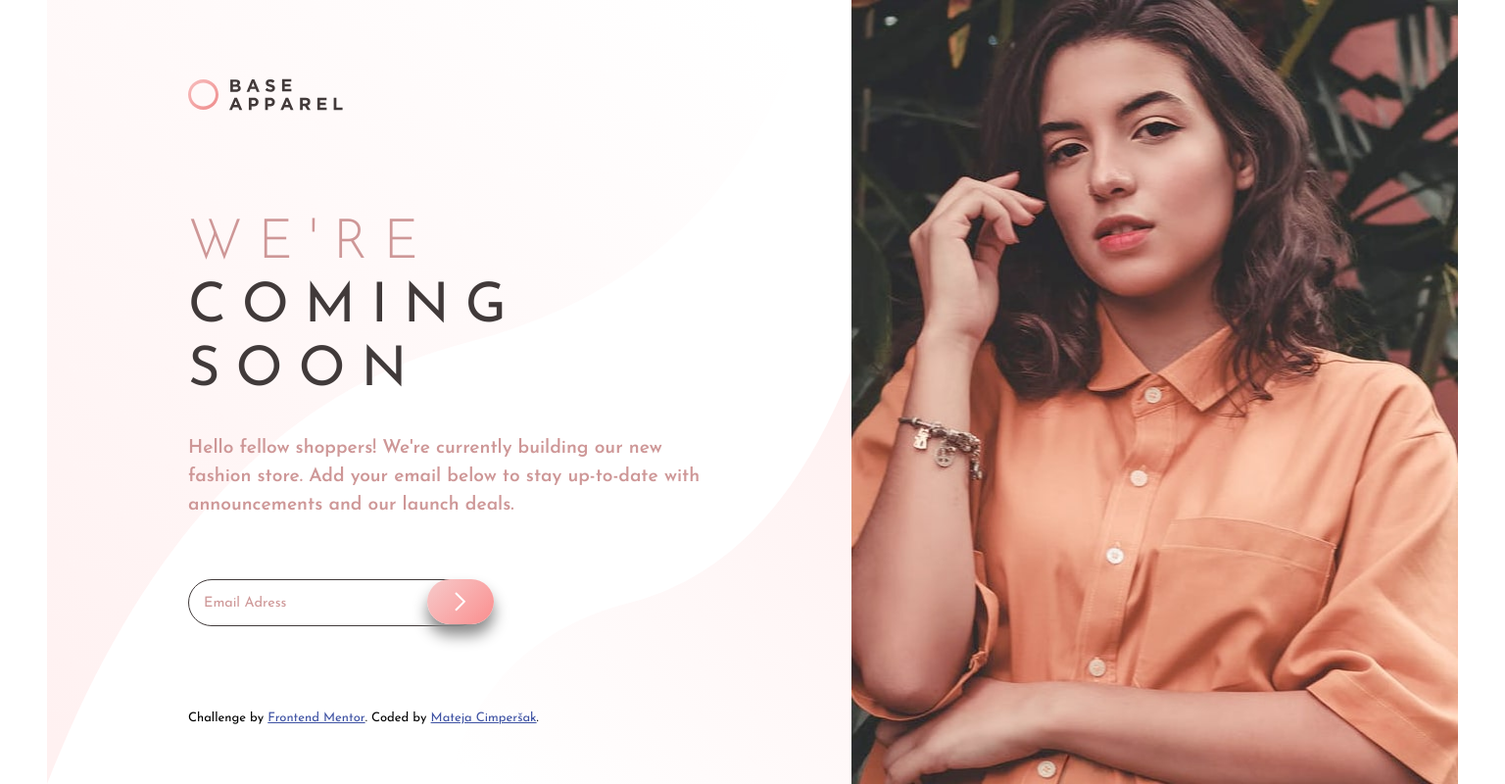
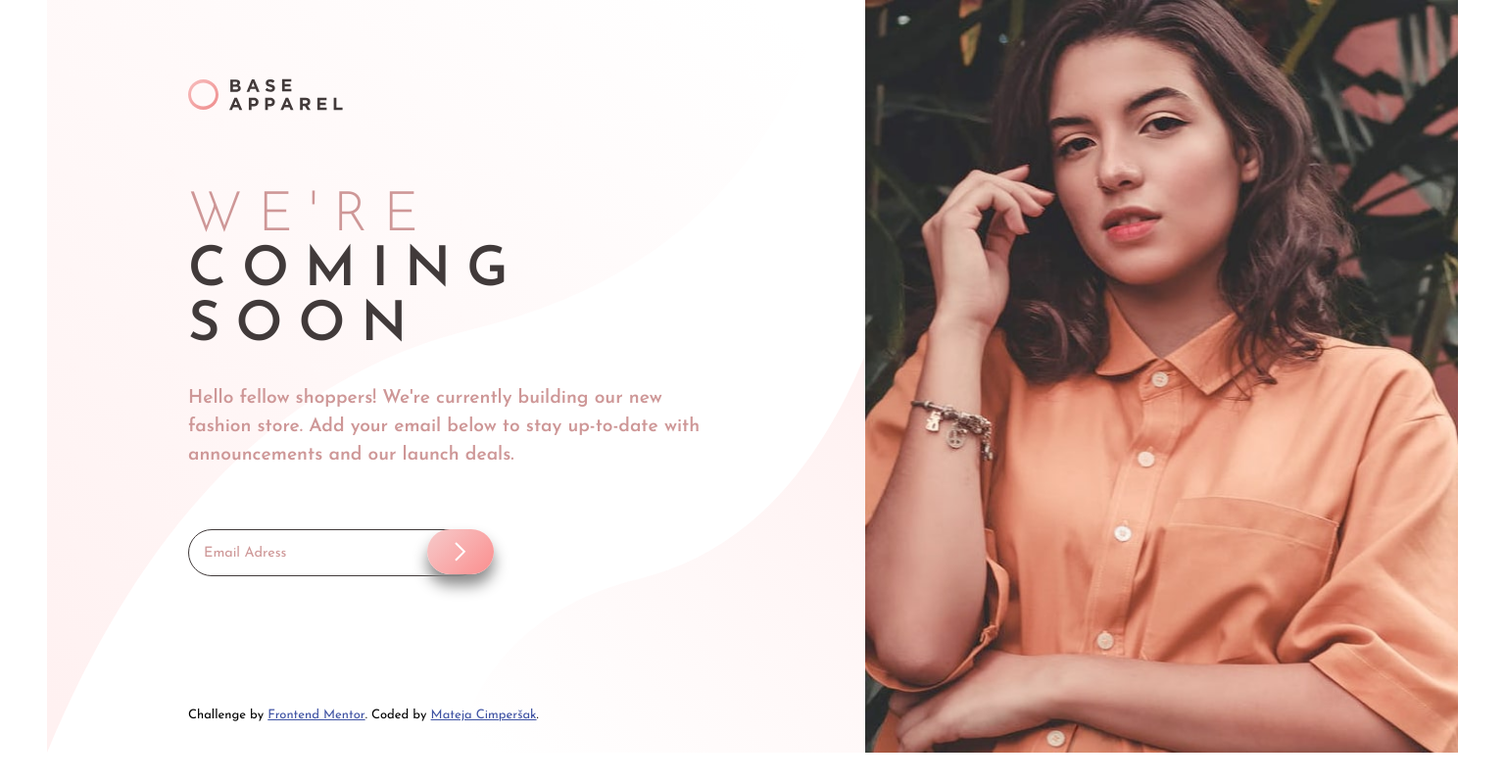
Before and after one commit to MatejaC/BaseApparelComingSoon, a plain HTML site: page index.html in a window 1536 px wide. Shown: the whole page at 98% size. Drawn offline with Linux system fonts and the light colour scheme.

Commit message:
fixed background image responsiveness issue

```diff
--- a/styles/style.scss
+++ b/styles/style.scss
@@ -72,7 +72,6 @@ $DarkGrayishRed: hsl(0, 6%, 24%);
 
 /*fonts*/
 $JosefinSans: "Josefin Sans", sans-serif;
-$fontsize300: 300;
 
 html {
   font-size: 16px;
@@ -98,6 +97,7 @@ main {
   flex-wrap: wrap;
   align-items: center;
   margin-bottom: 3rem;
+
 }
 
 .hero-img {
@@ -110,7 +110,7 @@ main {
   flex-direction: column;
   align-items: center;
   margin-top: 3rem;
-  font-weight: 400;
+  font-weight: 600;
   font-size: 3rem;
   letter-spacing: 5px;
   line-height: 50px;
@@ -218,38 +218,36 @@ p * {
 }
 
 
-
-@media screen and (min-width: 1440px) {
-  body,
-  html {
-    height: 100%;
-    margin: 0;
-  }
-
+@media screen and (min-width: 1024px) {
   .container {
-    max-width: 1440px;
+    max-width: 1025px;
     background-image: url("../images/bg-pattern-desktop.svg"),
       url("../images/hero-desktop.jpg");
     background-repeat: no-repeat, no-repeat;
-    background-size: 57% 100%, 43% 100%;
-    background-position: left top, right top;
+    background-size: 50% 100%, 50% 100%;
+    background-position: left, right;
     margin: 0 auto;
-    height: 100%;
   }
 
   header {
     padding: 5rem 0 0 8rem;
-  & img {
-    width: auto;
+    margin-bottom: 0;
+    & img {
+      width: auto;
+    }
   }
-}
 
   main {
     display: flex;
-    flex-direction: row;
+    align-content: flex-start;
+    align-items: flex-start;
+    flex-direction: column;
+    flex-wrap: wrap;
     justify-content: flex-start;
     padding-inline-start: 9rem;
-    align-content: center;
+    margin-bottom: 0;
+    max-width: 37em;
+
   }
 
   .hero-img {
@@ -265,7 +263,8 @@ p * {
     margin-top: 4rem;
     font-size: 3.5rem;
     letter-spacing: 16px;
-    line-height: 65px;
+    line-height: 1em;
+    font-weight: 700;
     color: #413a3a;
     align-items: flex-start;
     &::before {
@@ -274,12 +273,11 @@ p * {
   }
 
   .cta {
-    width: 100%;
     font-weight: 600;
     font-size: 1.2rem;
     color: #ce9797;
     text-align: start;
-    margin: 2rem 48.1rem 2rem 0rem;
+    margin: 2rem 0rem 2rem 0rem;
     line-height: 1.8rem;
   }
 
@@ -289,5 +287,20 @@ p * {
     justify-content: flex-start;
     font-size: 13px;
     margin-inline-start: 9rem;
+    padding: 2rem 0 .5rem 0;
   }
 }
+
+
+@media screen and (min-width: 1400px)  {
+  .container{
+    max-width: 1440px;
+    background-size: 58% 100%, 42% 100%;
+  }
+main {
+  max-width: 46em;
+ }
+ .attribution {
+  padding: 6rem 0 2rem 0;
+ }
+}
```
Also changed, not shown: styles/style.css, 1 other file.
